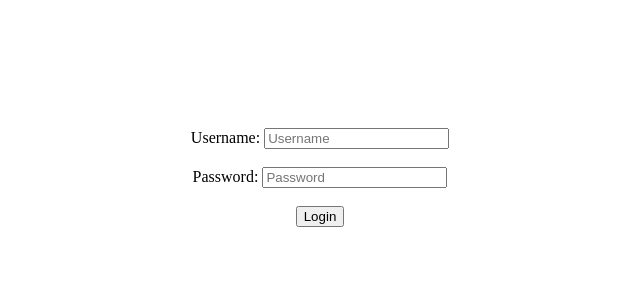
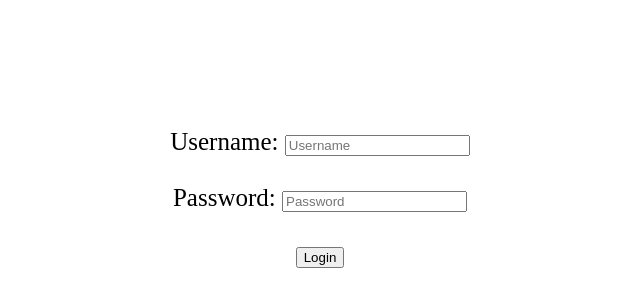
Before and after one commit to Tej-Singh-Rana/Dockerfile, a plain HTML site: page index.html in a window 1280 px wide. Shown: the whole page, without its empty margins (320-960 px from the left). Drawn offline with Linux system fonts and the light colour scheme.

Commit message:
Fixed error

```diff
--- a/index.html
+++ b/index.html
@@ -5,7 +5,7 @@
      <style>
          form { padding-top: 120px;
              	text-align: center;
-             	font-size; 50px;}
+             	font-size: 25px;}
       </style>
 </head>
 <body>
```
